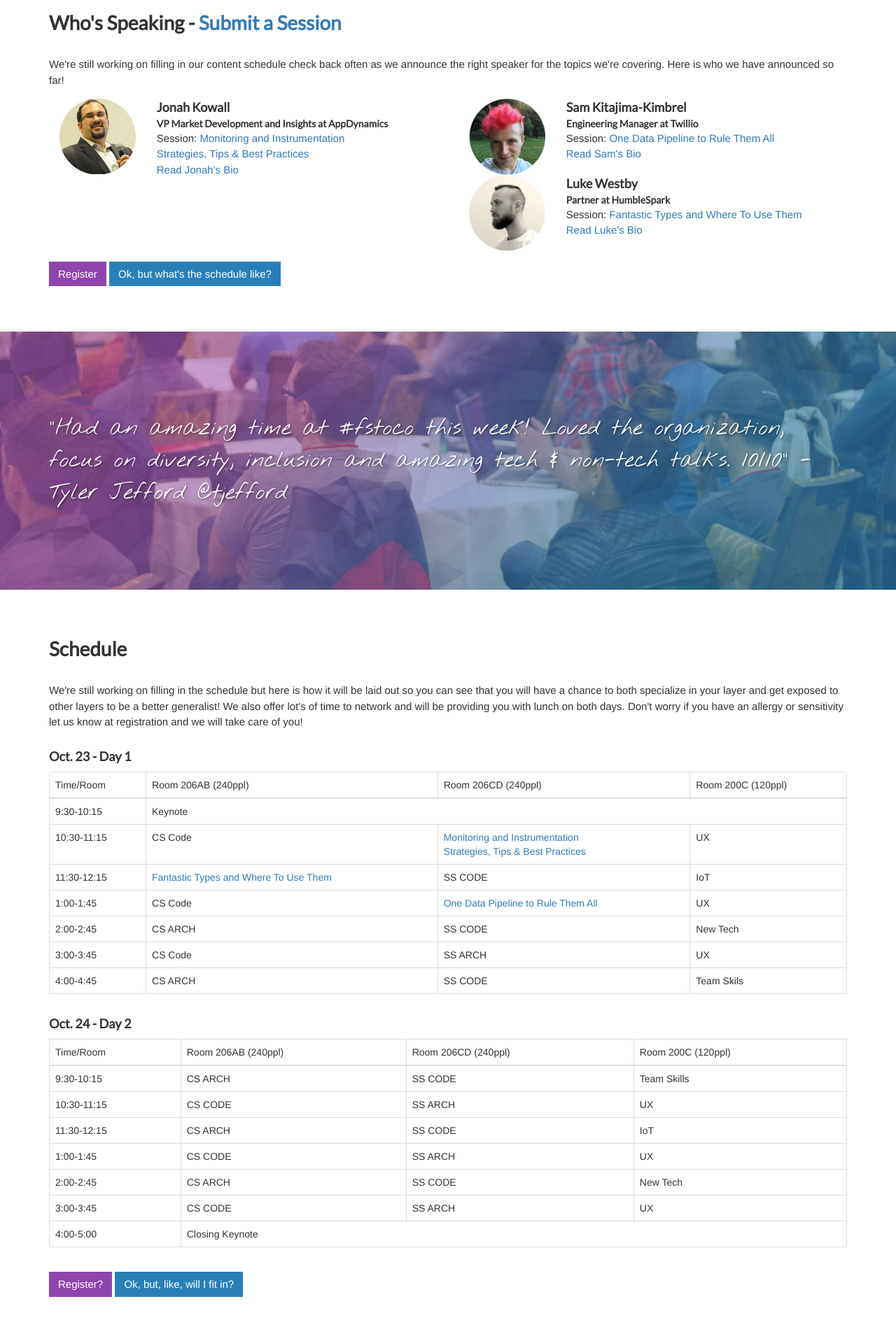
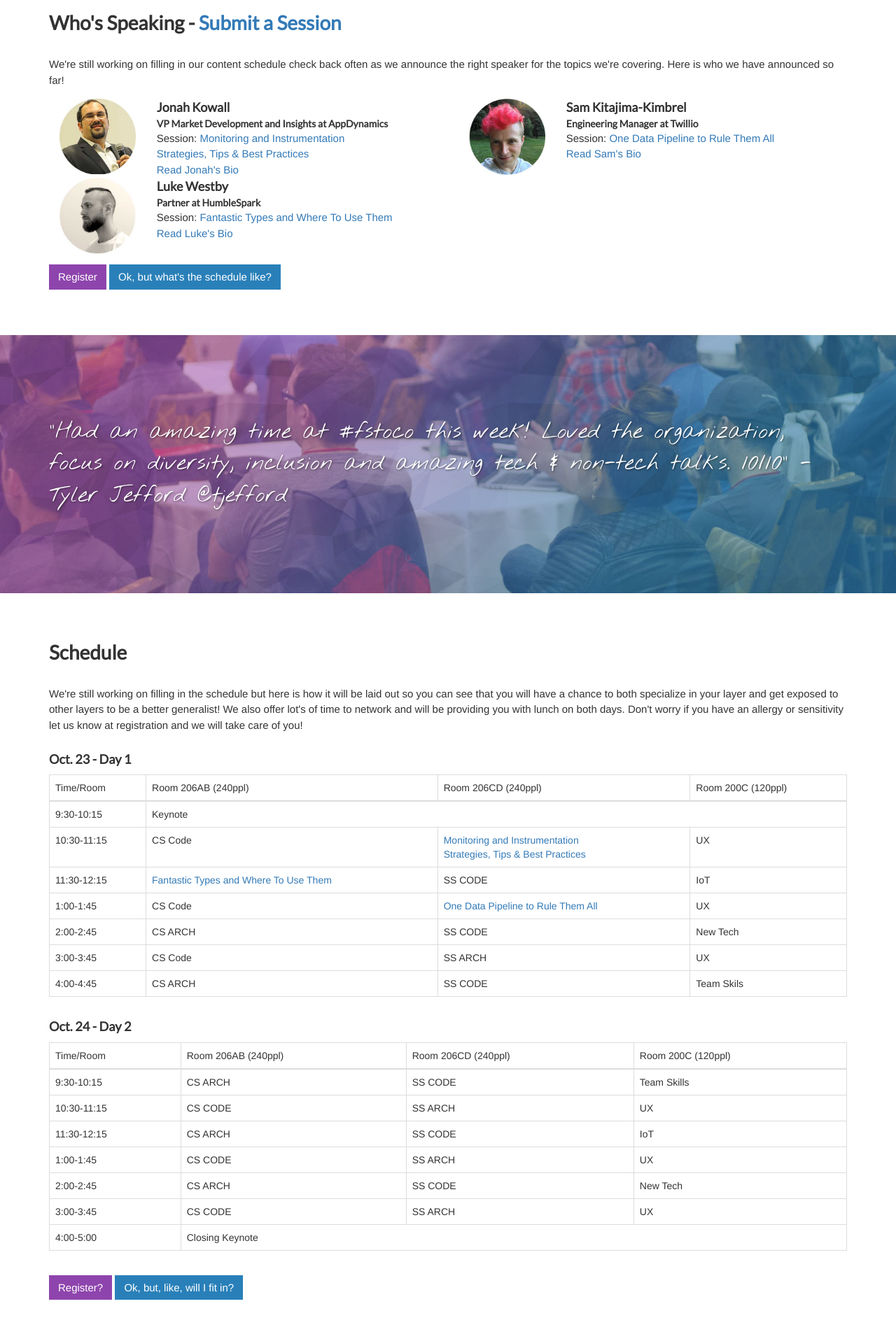
Before and after one commit to fullstackto/fsto2017, a Jekyll site: the page built from index.html, in a window 1280 px wide. Shown: the part 1636-3553 px from the top of the page at 70% size. Built offline with Jekyll 4.4.1, drawn with Linux system fonts in a browser that asks for light colours.

Commit message:
Luke Talk

```diff
--- a/index.html
+++ b/index.html
@@ -73,6 +73,8 @@ card: http://2017.fsto.co/images/card.jpg
           <a href="/speakers#sam">Read Sam's Bio</a></p>
         </div>
       </div>
+    </div>
+    <div class="row">
       <div class="col-sm-6 speaker speaker-card">
         <div class="col-xs-3">
           <img src="/images/speakers/luke.jpg" alt="Luke Photo" class="img-responsive" />
--- a/sessions/index.html
+++ b/sessions/index.html
@@ -35,6 +35,8 @@ title: Session Abstracts
           <p>Attendees should expect to leave with a basic familiarity of the concepts of event sourcing, data buses, tiered storage, and be able to reason better about their data systems and how they're connected.</p>
           </p>
       </div>
+    </div>
+    <div class="row">
       <div class="col-sm-6 speaker" id="luke">
         <img src="/images/speakers/luke.jpg" alt="Luke Photo" width="65" class="pull-left" />
         <h4>Fantastic Types and Where To Use Them</h4>
--- a/speakers/index.html
+++ b/speakers/index.html
@@ -27,6 +27,8 @@ title: Speaker Bios
           <p>Session: <a href="/sessions#sam">One Data Pipeline to Rule Them All</a></p>
           <p>Sam Kitajima-Kimbrel is a software engineer with many feels about distributed systems, data routing and storage, and usable APIs. He currently leads Twilio's Data Platform team, building scalable and reusable data infrastructure to support a 400-person R&amp;D organization. Sam has a different hair color every month, enjoys cycling and cooking, and resides in the San Francisco Bay Area with his husband Kameron and their dog Basil.</p>
       </div>
+    </div>
+    <div class="row">
       <div class="col-sm-6 speaker" id="luke">
           <img src="/images/speakers/luke.jpg" alt="Luke Photo" width="150" class="pull-left" />
           <h4>About Luke Westby</h4>
```
